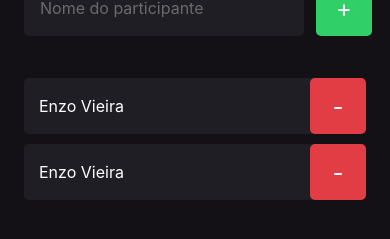
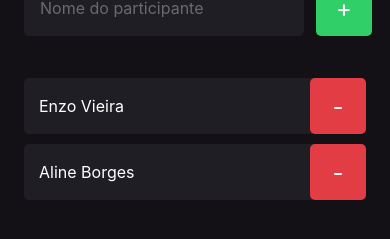
Before and after one commit to EnzoVieira/Ignite-ReactNative, a React Native app: screen / in a window 390 px wide. Shown: the part 177-416 px from the top of the page. Built offline with nearby package versions, Linux system fonts and the light colour scheme.

Commit message:
add: Participants List

```diff
--- a/src/components/Participant/index.tsx
+++ b/src/components/Participant/index.tsx
@@ -2,12 +2,17 @@ import { View, Text, TouchableOpacity } from "react-native";
 
 import { styles } from "./styles";
 
-export const Participant = () => {
+interface Props {
+  name: string;
+  onRemove: () => void;
+}
+
+export const Participant = ({ name, onRemove }: Props) => {
   return (
     <View style={styles.container}>
-      <Text style={styles.name}>Enzo Vieira</Text>
+      <Text style={styles.name}>{name}</Text>
 
-      <TouchableOpacity style={styles.button}>
+      <TouchableOpacity style={styles.button} onPress={onRemove}>
         <Text style={styles.buttonText}>-</Text>
       </TouchableOpacity>
     </View>
--- a/src/screens/Home/index.tsx
+++ b/src/screens/Home/index.tsx
@@ -1,12 +1,24 @@
-import { Text, View, TextInput, TouchableOpacity } from "react-native";
+import {
+  Text,
+  View,
+  TextInput,
+  TouchableOpacity,
+  FlatList,
+} from "react-native";
 
 import { Participant } from "../../components/Participant";
 
 import { styles } from "./styles";
 
 export function Home() {
+  const participants = ["Enzo Vieira", "Aline Borges"];
+
   const handleParticipantAdd = () => {
     console.log("");
+  };
+
+  const handleParticipantRemove = (name: string) => {
+    console.log(`Remove ${name}`);
   };
 
   return (
@@ -27,8 +39,23 @@ export function Home() {
         </TouchableOpacity>
       </View>
 
-      <Participant />
-      <Participant />
+      <FlatList
+        data={participants}
+        keyExtractor={(participant) => participant}
+        renderItem={({ item }) => (
+          <Participant
+            name={item}
+            onRemove={() => handleParticipantRemove(item)}
+          />
+        )}
+        showsVerticalScrollIndicator={false}
+        ListEmptyComponent={() => (
+          <Text style={styles.listEmptyText}>
+            Ninguém chegou no evento ainda? Adicione participantes a sua lista
+            de presença
+          </Text>
+        )}
+      />
     </View>
   );
 }
--- a/src/screens/Home/styles.ts
+++ b/src/screens/Home/styles.ts
@@ -44,4 +44,9 @@ export const styles = StyleSheet.create({
     marginTop: 36,
     marginBottom: 42,
   },
+  listEmptyText: {
+    color: "#FFF",
+    fontSize: 14,
+    textAlign: "center",
+  },
 });
```
